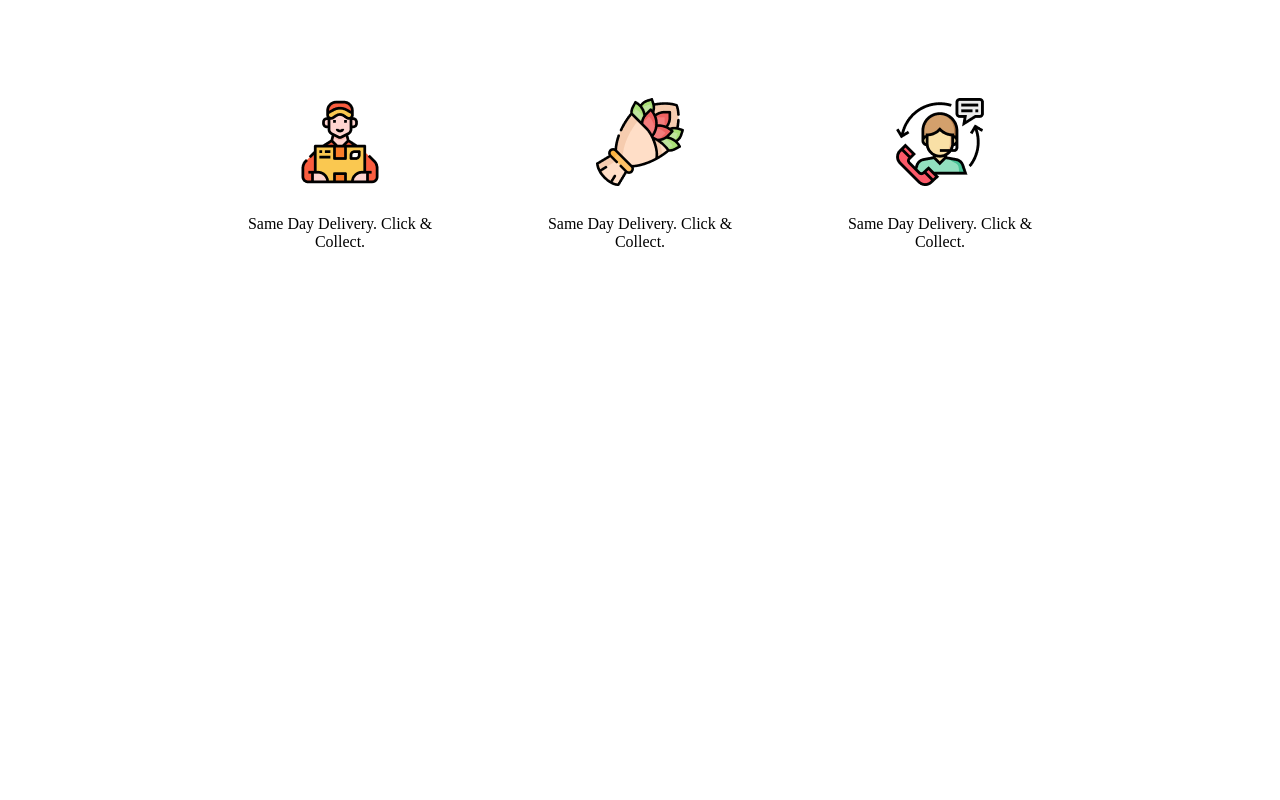
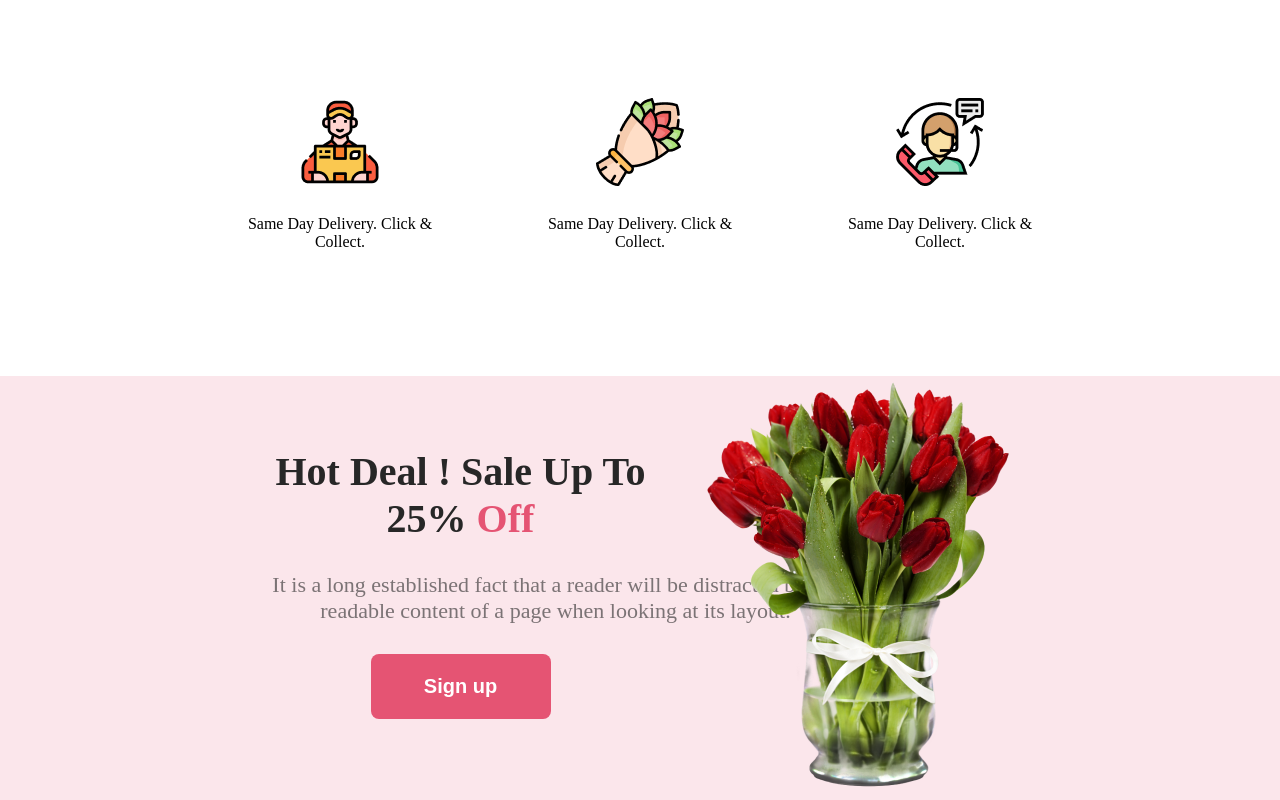
Before and after one commit to Parvez1819/flower-shop-assignment, a plain HTML site: page index.html in a window 1280 px wide. Shown: the part 1748-2548 px from the top of the page. Before the commit the page ends 2024 px from the top, so only its background shows below. Drawn offline with Linux system fonts and the light colour scheme.

Commit message:
hot deal section is added

```diff
--- a/index.html
+++ b/index.html
@@ -73,6 +73,16 @@
             </div>
 
         </section>
+        <section class="hot-deal-container">
+            <div class="hot-deal-left">
+                <h2 class="hot-deal-title">Hot Deal ! Sale Up To 25% <span class="off-pink">Off</span></h2>
+                <p class="hot-deal-para">It is a long established fact that a reader will be distracted by the readable content of a page when looking at its layout.</p>
+                <button class="btn-shopnow btn-sign-up">Sign up</button>
+            </div>
+            <div class="hot-deal-">
+                <img src="Flower Asset/pngwing 8.png" alt="">
+            </div>
+        </section>
     </main>
 
     <footer>
--- a/styles/style.css
+++ b/styles/style.css
@@ -86,48 +86,97 @@ main {
     margin-bottom: 40px;
 }
 
-.flower-card-container{
+.flower-card-container {
     display: flex;
     gap: 20px;
 }
-.circle{
-width: 464px;
-height: 538px;
-border-radius: 300px 300px 0px 0px;
-margin-bottom: 20px;
+
+.circle {
+    width: 464px;
+    height: 538px;
+    border-radius: 300px 300px 0px 0px;
+    margin-bottom: 20px;
 }
-.c1{
+
+.c1 {
     background: rgba(167, 33, 98, 0.15);
 
 }
-.c2{
+
+.c2 {
     background: rgba(5, 151, 160, 0.15);
 }
-.c3{
+
+.c3 {
     background: rgba(71, 125, 17, 0.15);
 
 
 }
-.flower-card-container>a{
+
+.flower-card-container>a {
     display: block;
     margin-top: 100px;
 }
-.card{
+
+.card {
     text-align: center;
 
 }
 
 /* support section style start */
-.support-section{
+.support-section {
     display: flex;
     justify-content: space-between;
     align-items: center;
     gap: 100px;
 }
 
-.suppot-card{
+.suppot-card {
     text-align: center;
 }
-.suppot-card-para{
+
+.suppot-card-para {
     padding: 25px 0;
 }
+
+/* hot deal container style added */
+.hot-deal-container {
+    background: rgba(229, 84, 115, 0.144);
+    display: flex;
+    justify-content: space-around;
+    align-items: center;
+    margin-top: 100px;
+    padding: 0 240px;
+}
+
+.hot-deal-left {
+    width: 50%;
+    text-align: center;
+}
+
+.hot-deal-title {
+    color: #272727;
+    font-size: 40px;
+    font-weight: 800;
+}
+
+.off-pink {
+    color: #E55473;
+}
+
+.hot-deal-para {
+    color: rgba(39, 39, 39, 0.60);
+    margin: 30px 0;
+    font-size: 22px;
+    font-weight: 400;
+    width: 590px;
+}
+
+.hot-deal-right {
+    width: 50%;
+}
+
+.hot-deal-right>img {
+    width: 318px;
+    height: 420px;
+}
```
